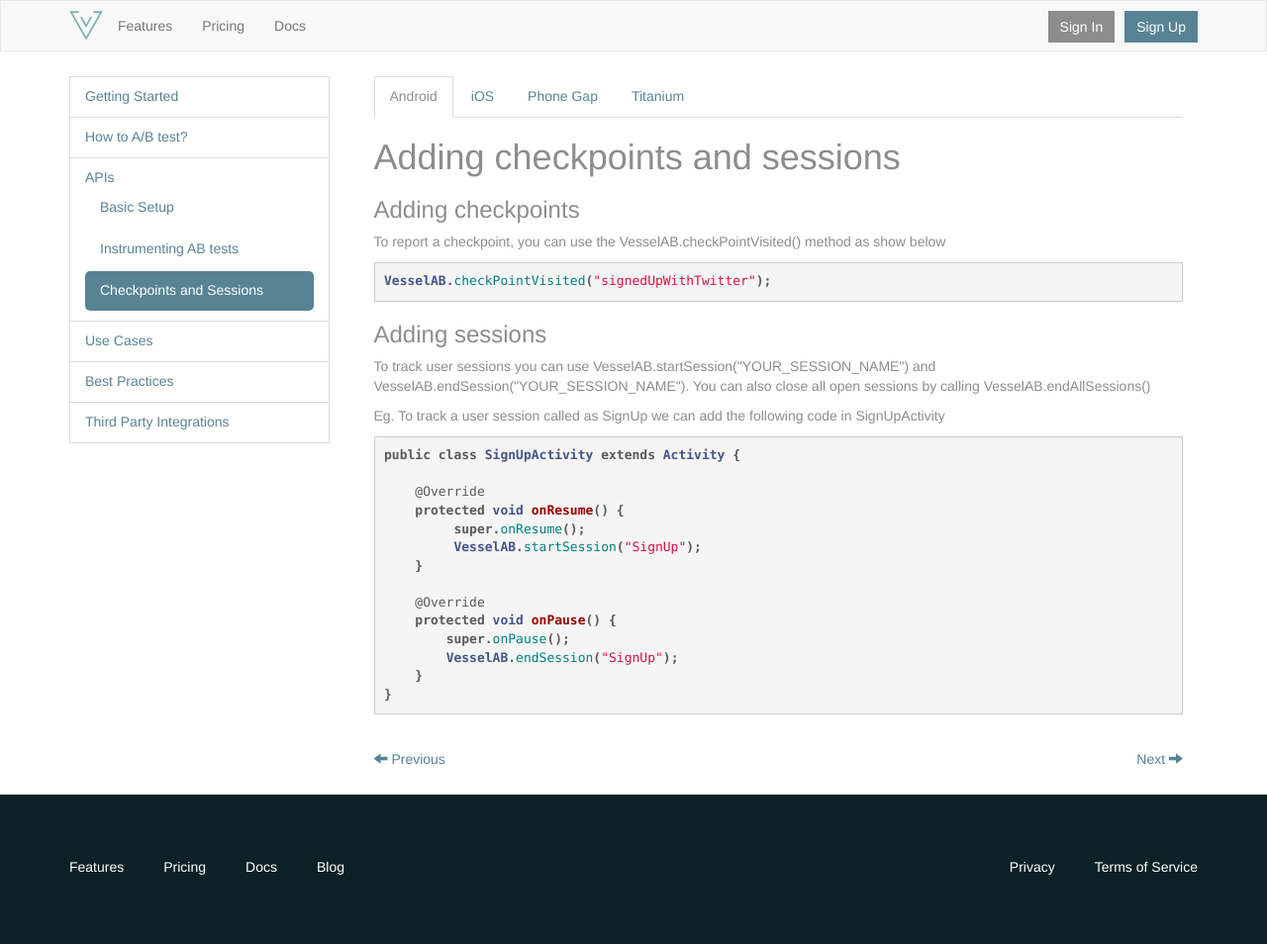
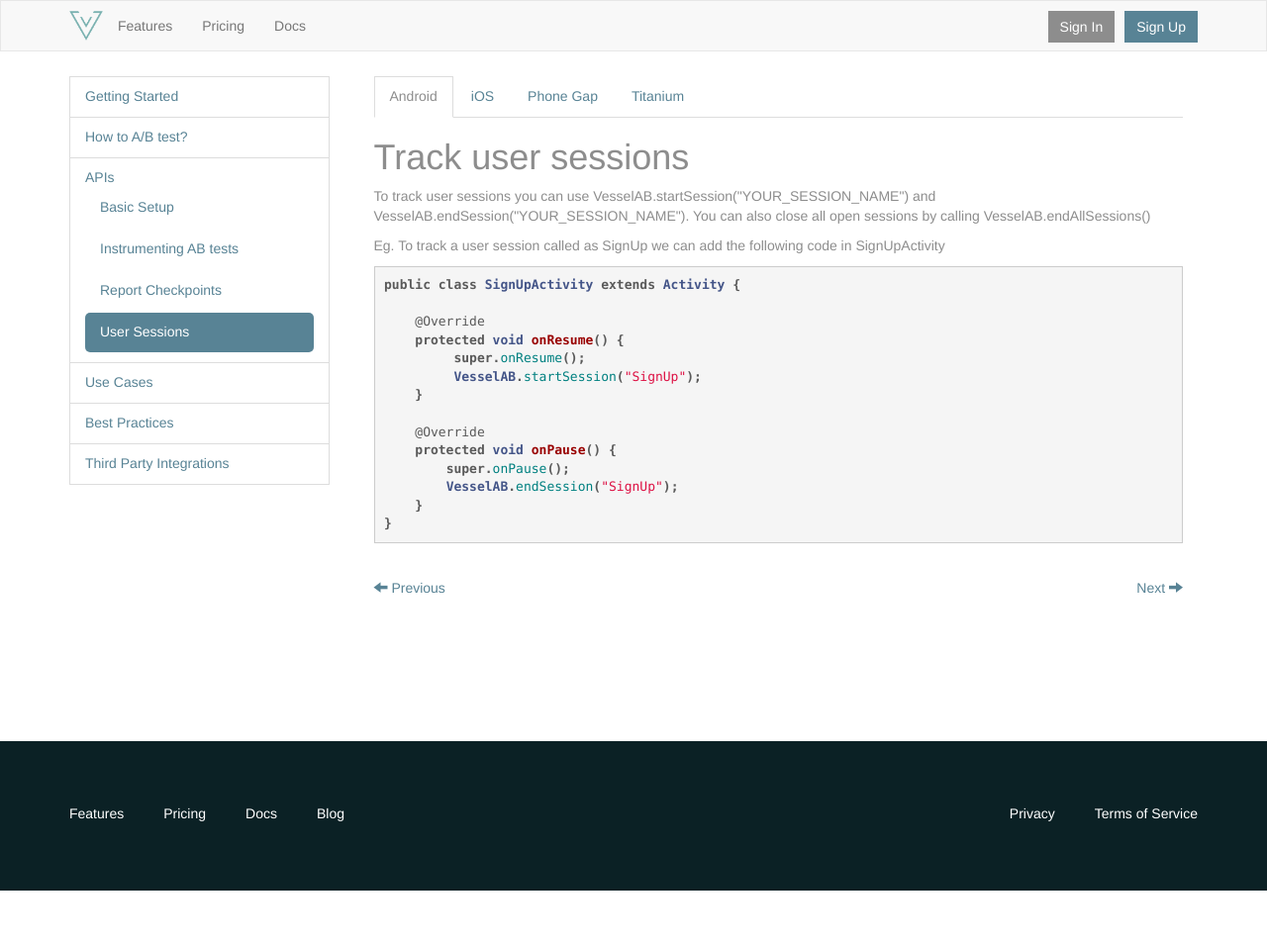
Before and after one commit to vesselio/resources, a Jekyll site: the page built from _posts/2013-09-04-ab-sessions.html, in a window 1280 px wide. Shown: the whole page at 99% size. Built offline with Jekyll 4.4.1, drawn with Linux system fonts in a browser that asks for light colours; after the commit the page ends 900 px from its top, so only the background shows below that.

Commit message:
fix for sessions and checkpoints

```diff
--- a/_posts/2013-09-03-ab-checkpoints-sessions.html
+++ b/_posts/2013-09-04-ab-sessions.html
@@ -1,6 +1,6 @@
 ---
 layout: default
-title: Checkpoints and Sessions
+title: User Sessions
 categories: api
 ---
 <ul class="nav nav-tabs" id="os-tabs">
@@ -21,13 +21,7 @@ categories: api
 
 <div id='os-tab-content' class="tab-content">
     <div class="tab-pane active" id="android">
-        <h1>Adding checkpoints and sessions</h1>
-        <h3>Adding checkpoints</h3>
-        <p>To report a checkpoint, you can use the VesselAB.checkPointVisited() method as show below</p>
-{% highlight java %}
-VesselAB.checkPointVisited("signedUpWithTwitter");
-{% endhighlight %}
-        <h3>Adding sessions</h3>
+        <h1>Track user sessions</h1>
         <p>To track user sessions you can use VesselAB.startSession("YOUR_SESSION_NAME") and VesselAB.endSession("YOUR_SESSION_NAME"). You can also close all open sessions by calling VesselAB.endAllSessions()</p>
         <p>Eg. To track a user session called as SignUp we can add the following code in SignUpActivity </p>
 {% highlight java %}
@@ -51,14 +45,7 @@ public class SignUpActivity extends Activity {
     </div>
 
     <div class="tab-pane" id="ios">
-        <h1>Adding checkpoints and sessions</h1>
-        <h3>Adding checkpoints</h3>
-        <p>To report a checkpoint, you can use the VesselAB checkpointVisited method as show below:</p>
-{% highlight obj-c %}
-[VesselAB checkpointVisited:@"signupScreen"];
-{% endhighlight %}
-
-        <h3>Adding sessions</h3>
+        <h1>Track user sessions</h1>
         <p>To track user sessions you can use VesselAB startSession and endSession methods. You can also close all open sessions by calling VesselAB endAllSessions</p>
         <p>Eg. To track a user session called as SignUp we can add the following code</p>
 {% highlight obj-c %}
@@ -73,19 +60,8 @@ public class SignUpActivity extends Activity {
 </div>
 
     <div class="tab-pane" id="phonegap">
-        <h1>Adding checkpoints and sessions</h1>
-        <h3>Adding checkpoints</h3>
-        <p>To report a checkpoint, you can use the vesselab.reportCheckpoint method as show below:</p>
-{% highlight obj-c %}
-// e.g. If user signUp with facebook then you can report checkpoint as follows
-vesselab.reportCheckpoint(
-    function(){},
-    function(error){ console.log("error "+ error)},
-    'signUpWithFacebook');
+        <h1>Track user sessions</h1>
 
-{% endhighlight %}
-
-        <h3>Adding sessions</h3>
         <p>To track user sessions you can use startSession and endSession methods. </p>
         <p>Eg. To track a user sessions, you can add the following code</p>
 {% highlight obj-c %}
@@ -106,15 +82,7 @@ vesselab.startSession(
 
 
     <div class="tab-pane" id="titanium">
-        <h1>Adding checkpoints and sessions</h1>
-        <h3>Adding checkpoints</h3>
-        <p>To report a checkpoint, you can use the vesselab.reportCheckpoint method as show below:</p>
-{% highlight javascript %}
-// e.g. If user signUp with facebook then you can report checkpoint as follows
-VesselSDK.checkPointVisited('signUp');
-{% endhighlight %}
-
-        <h3>Adding sessions</h3>
+        <h1>Track user sessions</h1>
         <p>To track user sessions you can use startSession and endSession methods. </p>
         <p>Eg. To track a user sessions, you can add the following code</p>
 {% highlight javascript %}
```
Also changed, not shown: _posts/2013-09-03-ab-checkpoints.html (added, +65 -0 lines).
